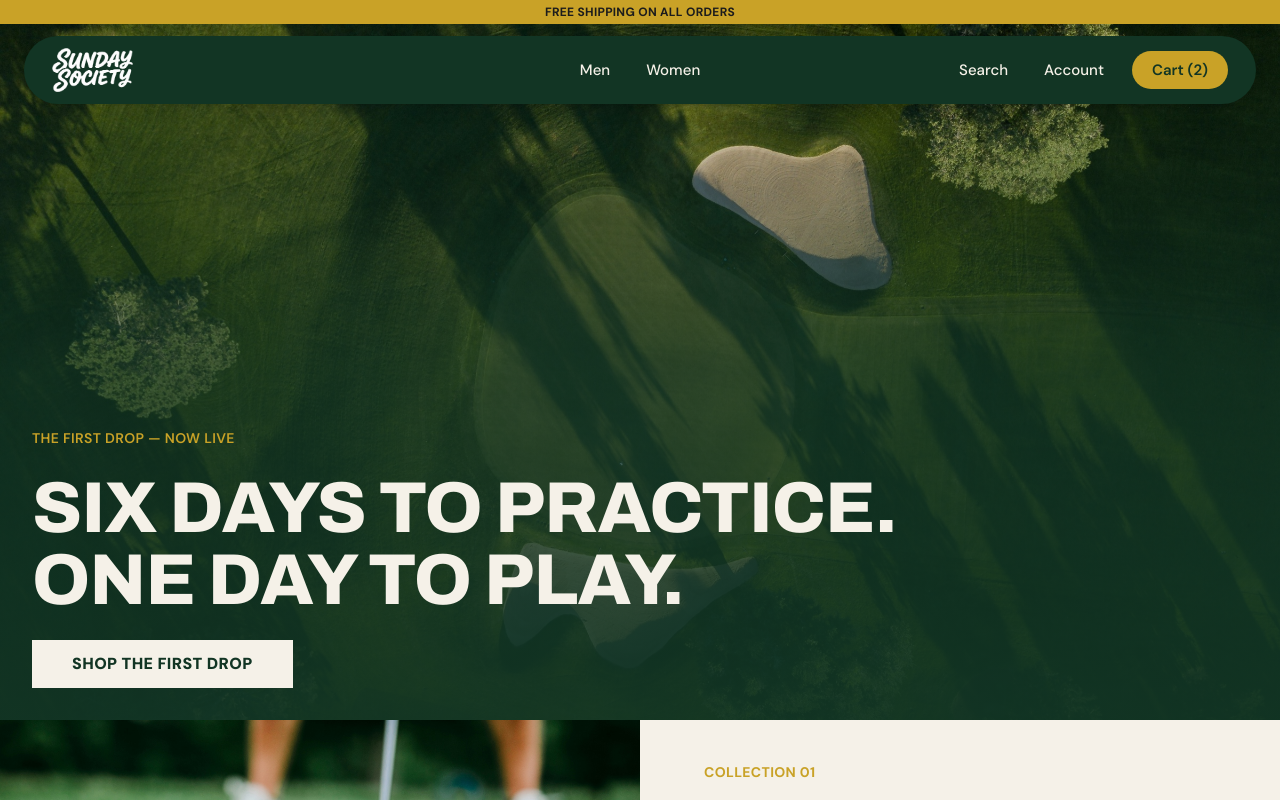
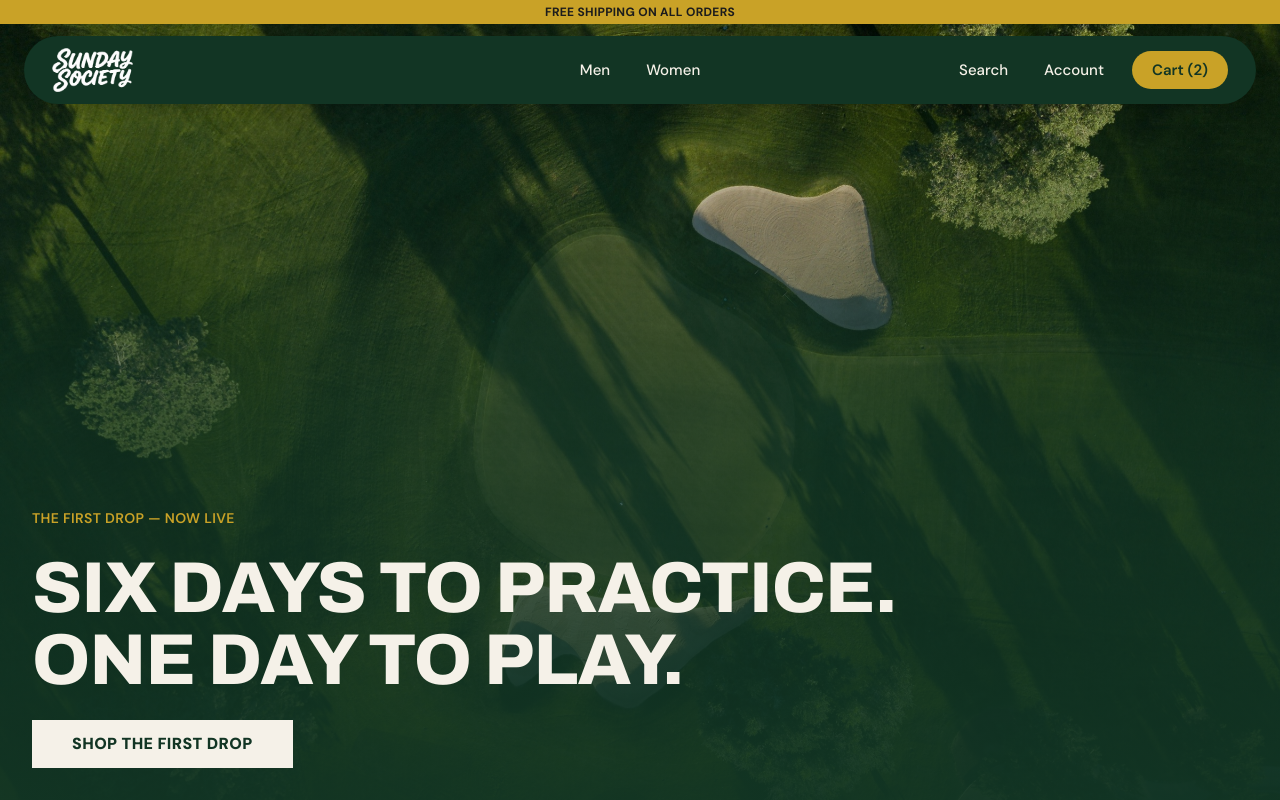
Before and after one commit to zack6yuan/sunday_society, a Next.js app: page / in a window 1280 px wide. Shown: the top 800 px of the page. Built offline with nearby package versions, Linux system fonts and the light colour scheme.

Commit message:
fix: size the hero to the viewport at every width (#25)
Claude-Session: https://claude.ai/code/session_01SJuqi7Jxg5eJYDABx5ecJ2

Co-authored-by: Claude Fable 5 <noreply@anthropic.com>

```diff
--- a/app/components/Hero.tsx
+++ b/app/components/Hero.tsx
@@ -3,8 +3,10 @@ import Image from "next/image";
 export default function Hero() {
   return (
     // Pulled up under the sticky nav pill so the photo bleeds behind it —
-    // the negative margins match the header's height (pt-3 + pill).
-    <section className="relative -mt-18 h-[60svh] md:-mt-20 lg:h-[87svh]">
+    // the negative margins match the header's height (pt-3 + pill), which
+    // makes the first screen exactly utility bar + hero at every width:
+    // 100svh minus the utility bar's h-6.
+    <section className="relative -mt-18 h-[calc(100svh-1.5rem)] md:-mt-20">
       <Image src="/first-light.jpg" alt="" fill priority className="object-cover" />
       {/* Scrim. The copy sits on whatever the photo happens to put behind it —
           bright foliage took the headline to 1.1:1 in places. */}
--- a/app/components/UtilityBar.tsx
+++ b/app/components/UtilityBar.tsx
@@ -1,6 +1,7 @@
 export default function UtilityBar() {
   return (
-    <section className="bg-gold flex justify-center p-1">
+    // Fixed h-6: the hero's height calc subtracts exactly this much viewport.
+    <section className="bg-gold flex h-6 items-center justify-center">
       <p className="font-sans text-ink text-xs tracking-wide font-bold">
         FREE SHIPPING ON ALL ORDERS
       </p>
```
